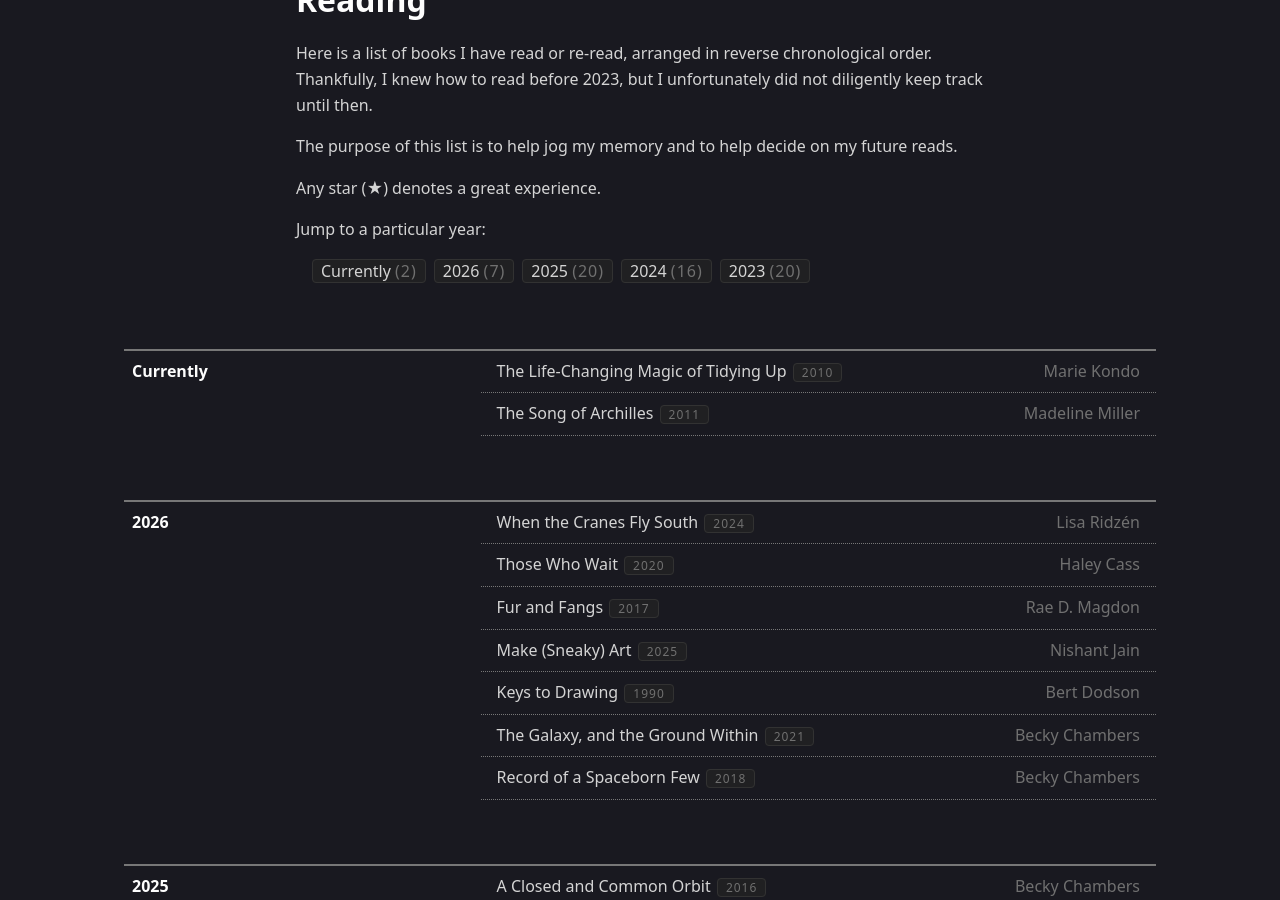
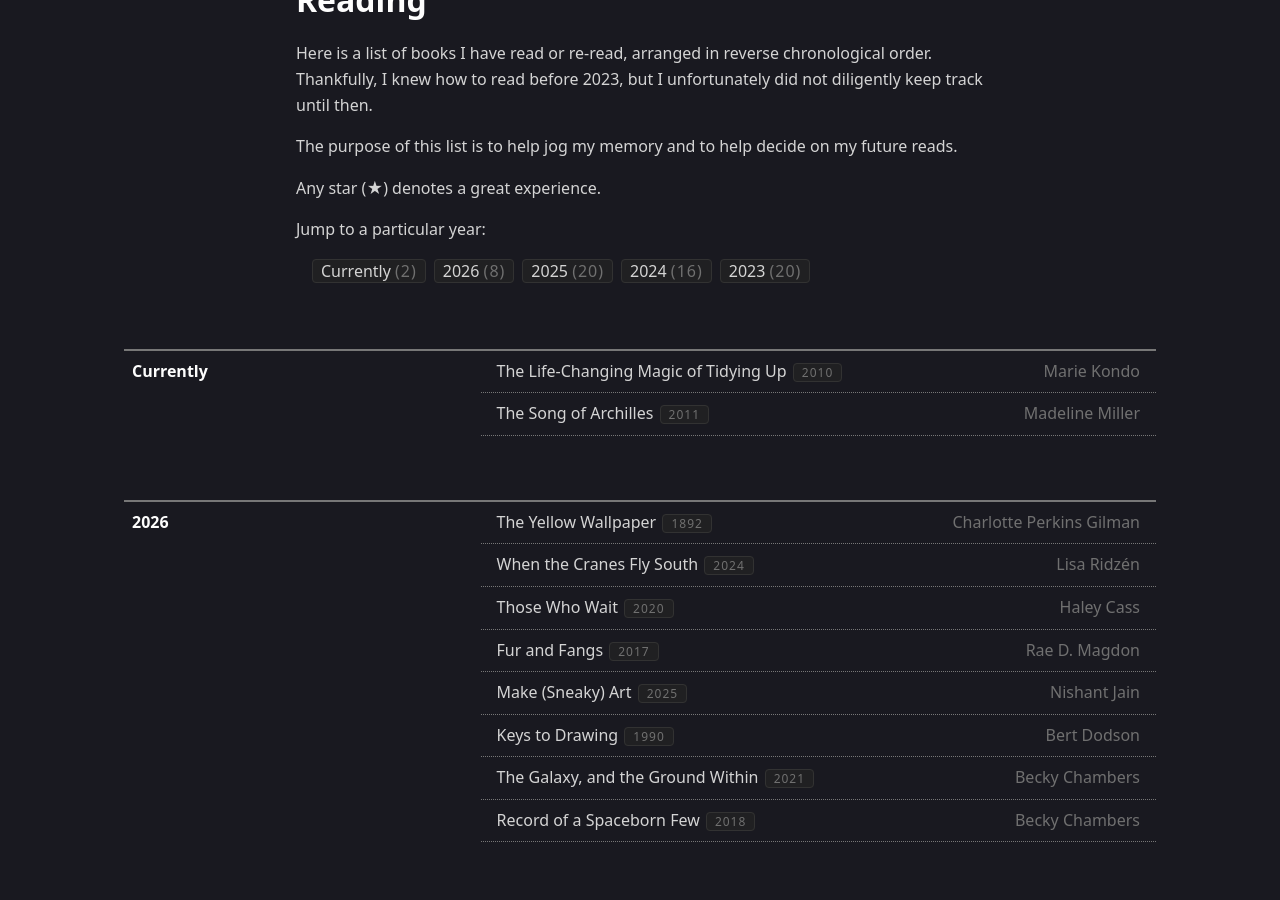
Before and after one commit to KlazHTT/personal-website, a Jekyll site: the page built from pages/reading.md, in a window 1280 px wide and 900 px high, scrolled down 319 px. Built offline with Jekyll 4.4.1, drawn with Linux system fonts in a browser that asks for light colours.

Commit message:
Update reads.yml

```diff
--- a/_data/reads.yml
+++ b/_data/reads.yml
@@ -10,6 +10,10 @@
       status:
 - year: 2026
   reads:
+    - title: The Yellow Wallpaper
+      author: Charlotte Perkins Gilman
+      published: 1892
+      status: completed
     - title: When the Cranes Fly South
       author: Lisa Ridzén
       published: 2024
```
